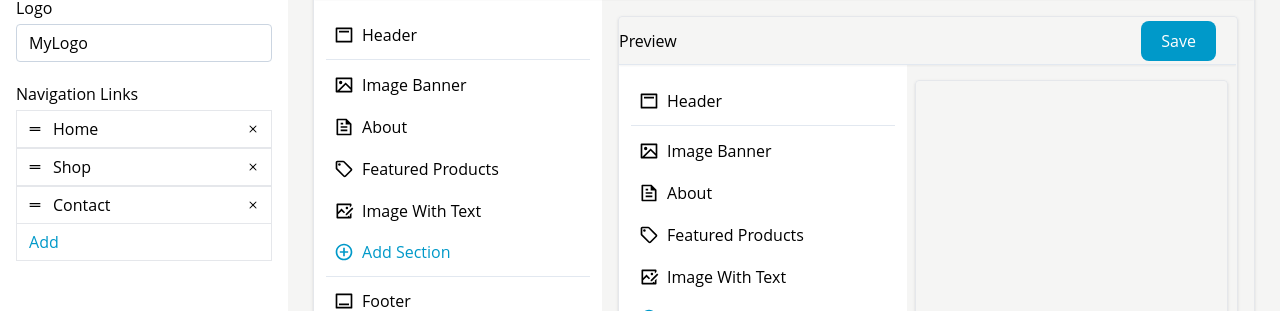
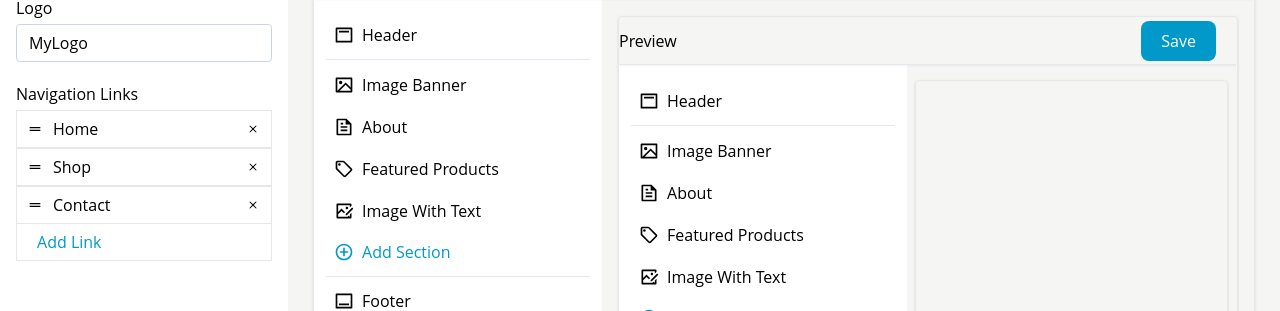
Before and after one commit to freddyz00/we-build, a Next.js app: page / in a window 1280 px wide. Both pictures are taken after a click on the item "Header". Shown: the part 117-428 px from the top of the page. Built offline with nearby package versions, Linux system fonts and the light colour scheme.

Commit message:
complete header editor

```diff
--- a/components/editors/HeaderEditor.js
+++ b/components/editors/HeaderEditor.js
@@ -45,23 +45,59 @@ export default function HeaderEditor() {
               className="select-none"
             >
               {header.links.map((link, index) => (
-                <Draggable draggableId={`link-${index}`} index={index}>
+                <Draggable
+                  draggableId={`link-${index}`}
+                  key={index}
+                  index={index}
+                >
                   {(provided) => (
                     <li
                       {...provided.draggableProps}
                       ref={provided.innerRef}
                       className="flex items-center justify-between bg-white border border-solid px-2 py-1.5"
                     >
-                      <div className="flex items-center space-x-2">
+                      <div className="flex items-center w-full space-x-2">
                         <span
                           {...provided.dragHandleProps}
                           className="p-0.5 rounded cursor-grab"
                         >
                           <MdOutlineDragHandle />
                         </span>
-                        <span>{link}</span>
+                        <span
+                          contentEditable
+                          onKeyDown={(event) => {
+                            if (event.key === "Enter") {
+                              event.preventDefault();
+                              event.target.blur();
+                            }
+                          }}
+                          onBlur={(event) => {
+                            setHeader({
+                              ...header,
+                              links: [
+                                ...header.links.slice(0, index),
+                                event.target.textContent,
+                                ...header.links.slice(index + 1),
+                              ],
+                            });
+                          }}
+                          className="flex-1 outline-none"
+                        >
+                          {link}
+                        </span>
                       </div>
-                      <div className="cursor-pointer p-0.5 rounded">
+                      <div
+                        onClick={() => {
+                          setHeader({
+                            ...header,
+                            links: [
+                              ...header.links.slice(0, index),
+                              ...header.links.slice(index + 1),
+                            ],
+                          });
+                        }}
+                        className="cursor-pointer p-0.5 rounded"
+                      >
                         <BsX />
                       </div>
                     </li>
@@ -69,33 +105,22 @@ export default function HeaderEditor() {
                 </Draggable>
               ))}
               {provided.placeholder}
-              <li className="text-primary-blue border-b border-x border-solid px-3 py-1.5 cursor-pointer">
-                Add
-              </li>
+              {header.links.length < 5 && (
+                <li
+                  onClick={() => {
+                    setHeader({
+                      ...header,
+                      links: [...header.links, "New Link"],
+                    });
+                  }}
+                  className="text-primary-blue hover:bg-slate-200 border-b border-x border-solid px-5 py-1.5 cursor-pointer"
+                >
+                  Add Link
+                </li>
+              )}
             </ul>
           )}
         </Droppable>
-        {/* <ul className="select-none">
-            {header.links.map((link, index) => (
-              <li
-                key={index}
-                className="flex items-center justify-between border border-solid px-2 py-1.5"
-              >
-                <div className="flex items-center space-x-2">
-                  <span className="p-0.5 rounded cursor-grab">
-                    <MdOutlineDragHandle />
-                  </span>
-                  <span>{link}</span>
-                </div>
-                <div className="cursor-pointer p-0.5 rounded">
-                  <BsX />
-                </div>
-              </li>
-            ))}
-            <li className="text-primary-blue border-b border-x border-solid px-3 py-1.5 cursor-pointer">
-              Add
-            </li>
-          </ul> */}
       </div>
     </div>
   );
--- a/components/editors/ImageBannerEditor.js
+++ b/components/editors/ImageBannerEditor.js
@@ -42,6 +42,15 @@ export default function ImageBannerEditor() {
         />
       </div>
       {/* button */}
+      <div className="flex flex-col space-y-1 px-1 pt-3">
+        <p>Button Label</p>
+        <input
+          type="text"
+          value="Image"
+          onChange={() => {}}
+          className="border border-solid border-slate-300 w-full px-3 py-1.5 rounded"
+        />
+      </div>
     </div>
   );
 }
```
